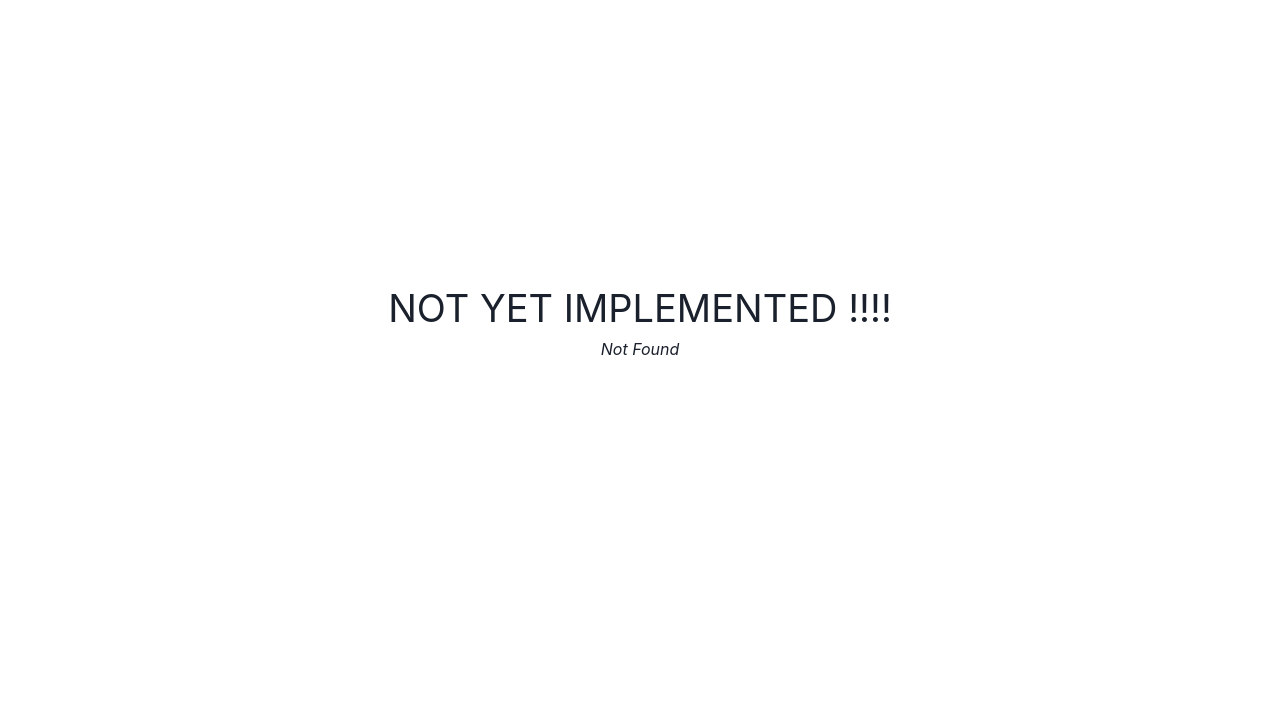
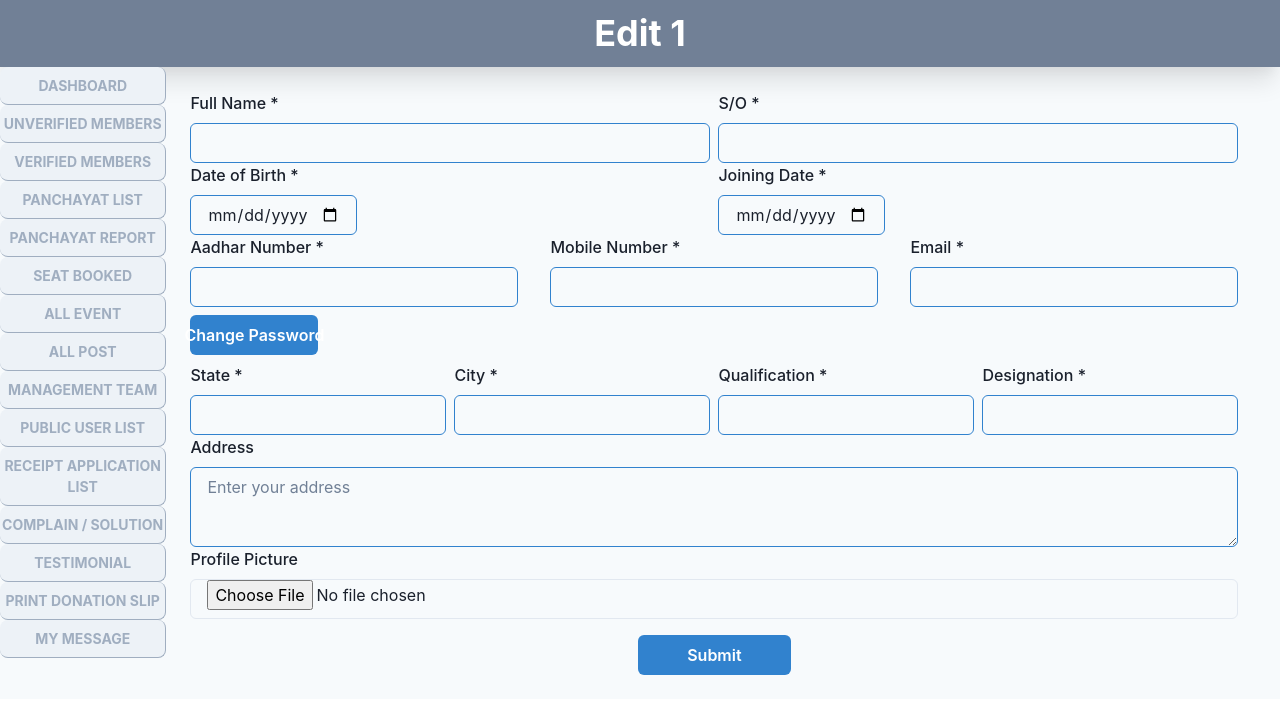
Before and after one commit to dhruvm420/reactProject, a React (Vite) app: page /edit/1/1 in a window 1280 px wide. Before the commit this address had no page. Shown: the top 714 px of the page. Built offline with nearby package versions, Linux system fonts and the light colour scheme.

Commit message:
implemented edit action button

```diff
--- a/src/components/action.jsx
+++ b/src/components/action.jsx
@@ -1,17 +1,25 @@
-import { HStack } from "@chakra-ui/react";
-import id from "../assets/id.svg";
+import { HStack, Box, Button } from "@chakra-ui/react";
 import toggle from "../assets/toggle.svg";
 import edit from "../assets/edit.svg";
 import del from "../assets/delete.svg";
 import approve from "../assets/approve.svg";
 import menu from "../assets/menu.svg";
-export default function Action() {
+import { Link } from "react-router-dom";
+export default function Action(props) {
+  const name = props.name;
+  const id = props.id;
   return (
     <HStack spacing="2">
       <img src={id} alt="" width="30px" />
       <img src={toggle} alt="" width="30px" />
-      <img src={edit} alt="" width="25px" />
-      <img src={del} alt="" width="25px" />
+      <Box>
+        <Link to={`/edit/${name.toLowerCase()}/${id}`}>
+          <img src={edit} alt="" width="25px" />
+        </Link>
+      </Box>
+      <Button colorScheme="white" p="0">
+        <img src={del} alt="" width="25px" />
+      </Button>
       <img src={approve} alt="" width="25px" />
       <img src={menu} alt="" width="30px" />
     </HStack>
--- /dev/null
+++ b/src/components/actionButtons/editForm.jsx
@@ -0,0 +1,265 @@
+import React, { useState } from "react";
+import Root from "../../routes/root";
+import {
+  Input,
+  Textarea,
+  FormControl,
+  FormLabel,
+  Button,
+  Box,
+  Stack,
+  HStack,
+} from "@chakra-ui/react";
+import { useParams, useNavigate } from "react-router-dom";
+export default function EditForm(props) {
+  const [changePassword, setChangePassword] = useState(false);
+  const [formData, setFormData] = useState({
+    fullName: "",
+    sonOf: "",
+    dob: "",
+    joiningDate: "",
+    aadharNumber: "",
+    mobileNumber: "",
+    email: "",
+    password: "",
+    state: "",
+    city: "",
+    address: "",
+    qualification: "",
+    designation: "",
+    profilePicture: null,
+  });
+
+  const handleInputChange = (e) => {
+    const { name, value } = e.target;
+    setFormData({
+      ...formData,
+      [name]: value,
+    });
+  };
+
+  const handleFileChange = (e) => {
+    const file = e.target.files[0];
+    setFormData({
+      ...formData,
+      profilePicture: file,
+    });
+  };
+  let { formName, modifyId } = useParams();
+  //modifyId is the id of person whose data is to be modified
+  const navigate = useNavigate();
+  const handleSubmit = (e) => {
+    e.preventDefault();
+    // Perform form submission logic with formData
+    // if(formName == "state") modify data of state with id 'modifyId'
+    // if(formName == "tehsil") modify data of tehsil with id 'modifyId'
+    // if(formName == "panchayat") modify data of panchayat with id 'modifyId'
+    // if(formName == "district") modify data of district with id 'modifyId'
+
+    // Going back
+    navigate(`/${formName}list`);
+    console.log(formData);
+  };
+
+  return (
+    <Root title={`Edit ${formName}`}>
+      <form onSubmit={handleSubmit}>
+        <Stack p="6" spacing="0">
+          <HStack>
+            <FormControl>
+              <FormLabel>Full Name *</FormLabel>
+              <Input
+                type="text"
+                name="fullName"
+                value={formData.fullName}
+                border="1px"
+                borderColor="blue.500"
+                onChange={handleInputChange}
+                required
+              />
+            </FormControl>
+            <FormControl>
+              <FormLabel>S/O *</FormLabel>
+              <Input
+                type="text"
+                name="sonOf"
+                border="1px"
+                borderColor="blue.500"
+                value={formData.sonOf}
+                onChange={handleInputChange}
+                required
+              />
+            </FormControl>
+          </HStack>
+          <HStack>
+            <FormControl>
+              <FormLabel>Date of Birth *</FormLabel>
+              <Input
+                type="date"
+                name="dob"
+                border="1px"
+                borderColor="blue.500"
+                w="13vw"
+                value={formData.dob}
+                onChange={handleInputChange}
+                required
+              />
+            </FormControl>
+
+            <FormControl>
+              <FormLabel>Joining Date *</FormLabel>
+              <Input
+                type="date"
+                name="joiningDate"
+                border="1px"
+                borderColor="blue.500"
+                w="13vw"
+                value={formData.joiningDate}
+                onChange={handleInputChange}
+                required
+              />
+            </FormControl>
+          </HStack>
+          <HStack spacing="8">
+            <FormControl>
+              <FormLabel>Aadhar Number *</FormLabel>
+              <Input
+                type="number"
+                name="aadharNumber"
+                border="1px"
+                borderColor="blue.500"
+                value={formData.aadharNumber}
+                onChange={handleInputChange}
+                required
+              />
+            </FormControl>
+
+            <FormControl>
+              <FormLabel>Mobile Number *</FormLabel>
+              <Input
+                type="tel"
+                name="mobileNumber"
+                border="1px"
+                borderColor="blue.500"
+                value={formData.mobileNumber}
+                onChange={handleInputChange}
+                required
+              />
+            </FormControl>
+
+            <FormControl>
+              <FormLabel>Email *</FormLabel>
+              <Input
+                type="email"
+                name="email"
+                border="1px"
+                borderColor="blue.500"
+                value={formData.email}
+                onChange={handleInputChange}
+                required
+              />
+            </FormControl>
+          </HStack>
+          {changePassword === true ? (
+            <FormControl>
+              <FormLabel>Password *</FormLabel>
+              <Input
+                type="password"
+                name="password"
+                border="1px"
+                borderColor="blue.500"
+                w="20vw"
+                value={formData.password}
+                onChange={handleInputChange}
+                required
+              />
+            </FormControl>
+          ) : (
+            <Button
+              onClick={() => {
+                setChangePassword(true);
+              }}
+              colorScheme="blue"
+              w="10vw"
+              my="2"
+            >
+              Change Password
+            </Button>
+          )}
+          <HStack>
+            <FormControl>
+              <FormLabel>State *</FormLabel>
+              <Input
+                type="text"
+                name="state"
+                border="1px"
+                w="20vw"
+                borderColor="blue.500"
+                value={formData.state}
+                onChange={handleInputChange}
+                required
+              />
+            </FormControl>
+            <FormControl>
+              <FormLabel>City *</FormLabel>
+              <Input
+                type="text"
+                name="city"
+                border="1px"
+                w="20vw"
+                borderColor="blue.500"
+                value={formData.city}
+                onChange={handleInputChange}
+                required
+              />
+            </FormControl>
+            <FormControl>
+              <FormLabel>Qualification *</FormLabel>
+              <Input
+                type="text"
+                name="qualification"
+                border="1px"
+                borderColor="blue.500"
+                w="20vw"
+                value={formData.qualification}
+                onChange={handleInputChange}
+                required
+              />
+            </FormControl>
+            <FormControl>
+              <FormLabel>Designation *</FormLabel>
+              <Input
+                type="text"
+                name="designation"
+                border="1px"
+                borderColor="blue.500"
+                w="20vw"
+                value={formData.designation}
+                onChange={handleInputChange}
+                required
+              />
+            </FormControl>
+          </HStack>
+          <FormControl>
+            <FormLabel>Address</FormLabel>
+            <Textarea
+              name="address"
+              border="1px"
+              borderColor="blue.500"
+              value={formData.address}
+              onChange={handleInputChange}
+              placeholder="Enter your address"
+            />
+          </FormControl>
+          <FormControl>
+            <FormLabel>Profile Picture</FormLabel>
+            <Input type="file" onChange={handleFileChange} accept="image/*" />
+          </FormControl>
+          <Button type="submit" mt={4} colorScheme="blue" w="12vw" mx="auto">
+            Submit
+          </Button>
+        </Stack>
+      </form>
+    </Root>
+  );
+}
--- a/src/components/registrationform.jsx
+++ b/src/components/registrationform.jsx
@@ -199,6 +199,7 @@ const RegistrationForm = (props) => {
             />
           </FormControl>
         </HStack>
+        <HStack>
           <FormControl>
             <FormLabel>Password *</FormLabel>
             <Input
@@ -226,6 +227,7 @@ const RegistrationForm = (props) => {
               required
             />
           </FormControl>
+        </HStack>
         <HStack>
           <FormControl>
             <FormLabel>State *</FormLabel>
--- a/src/components/tableGenerator.jsx
+++ b/src/components/tableGenerator.jsx
@@ -39,7 +39,7 @@ export default function TableGenerator({ data, title }) {
           </Td>
         ))}
         <Td>
-          <Action />
+          <Action name={title} id={dataItem["USER ID"]} />
         </Td>
       </Tr>
     ));
--- a/src/routesList.jsx
+++ b/src/routesList.jsx
@@ -26,6 +26,7 @@ import CreateTestimonial from "./routes/Forms/testimonialForm.jsx";
 import DonationForm from "./routes/Forms/donationForm.jsx";
 import CreateEvent from "./routes/Forms/createEvent.jsx";
 import CreatePost from "./routes/Forms/createPost.jsx";
+import EditForm from "./components/actionButtons/editForm.jsx";
 export let routesList = [
   {
     path: "/",
@@ -143,4 +144,8 @@ export let routesList = [
     path: "/createPost",
     element: <CreatePost />,
   },
+  {
+    path: "/edit/:formName/:modifyId",
+    element: <EditForm />,
+  },
 ];
```
Lines whose indentation alone changed are shown as unchanged.
